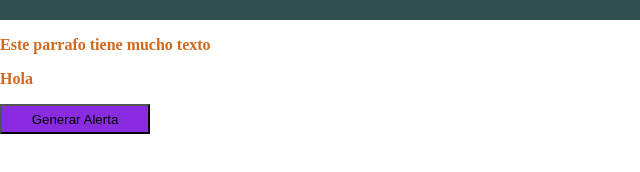
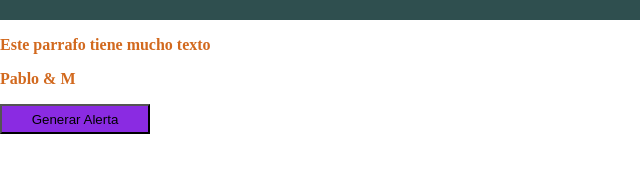
Before and after one commit to Jona-Cea/primeraNota, a website: page index.html in a window 1280 px wide. Shown: the part 180-352 px from the top of the page, 0-640 px from the left. Drawn offline with Linux system fonts and the light colour scheme.

Commit message:
123 ahora si

```diff
--- a/index.html
+++ b/index.html
@@ -12,7 +12,7 @@
     </header>
     <section>
         <p class="parrafo">Este parrafo tiene mucho texto</p>
-        <p class="parrafo">Hola</p>
+        <p class="parrafo">Pablo & M </p>
         <input type="button" onclick="generarAlerta()" class="boton" value="Generar Alerta"/>
     </section>
 </body>
```
